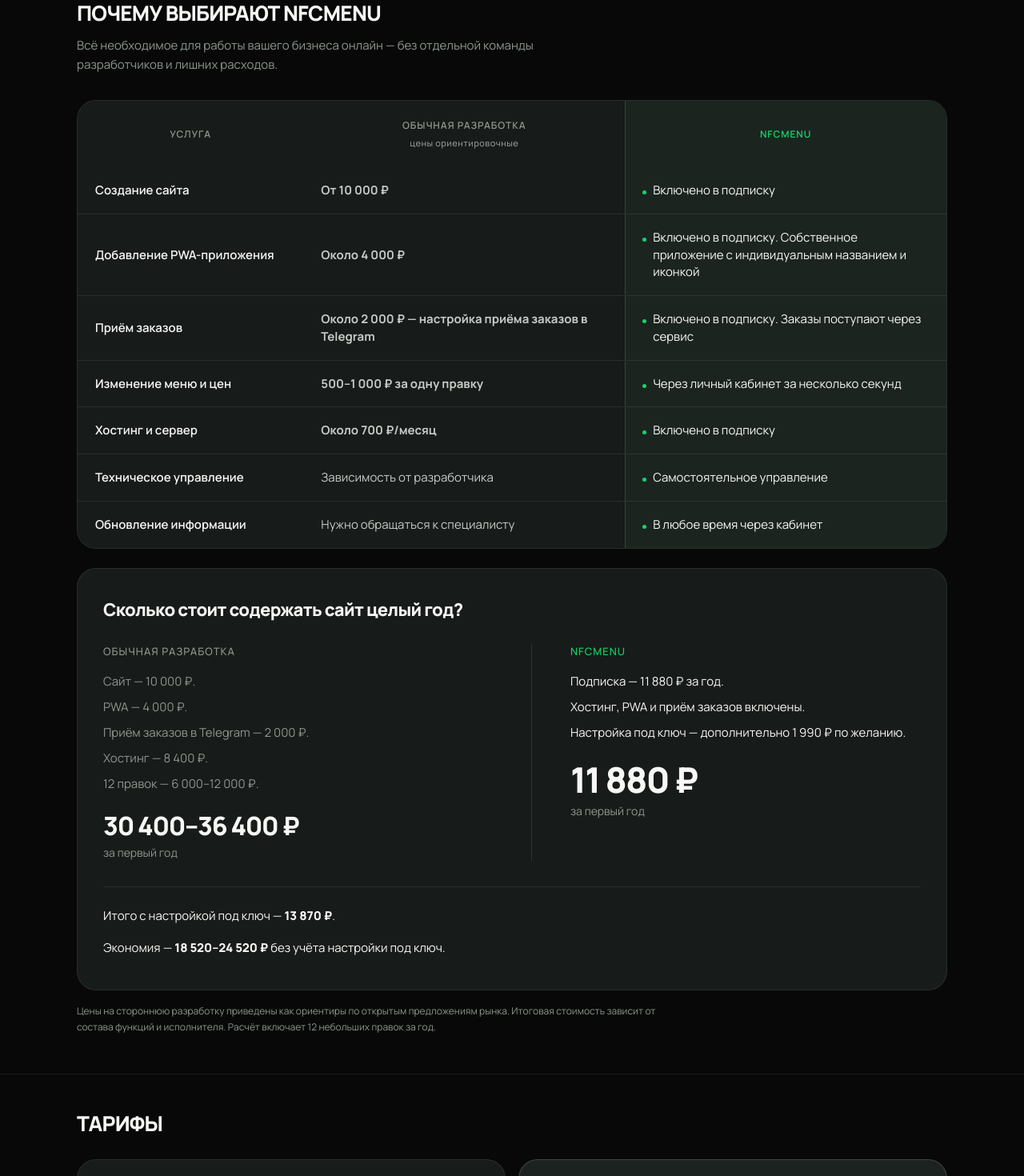
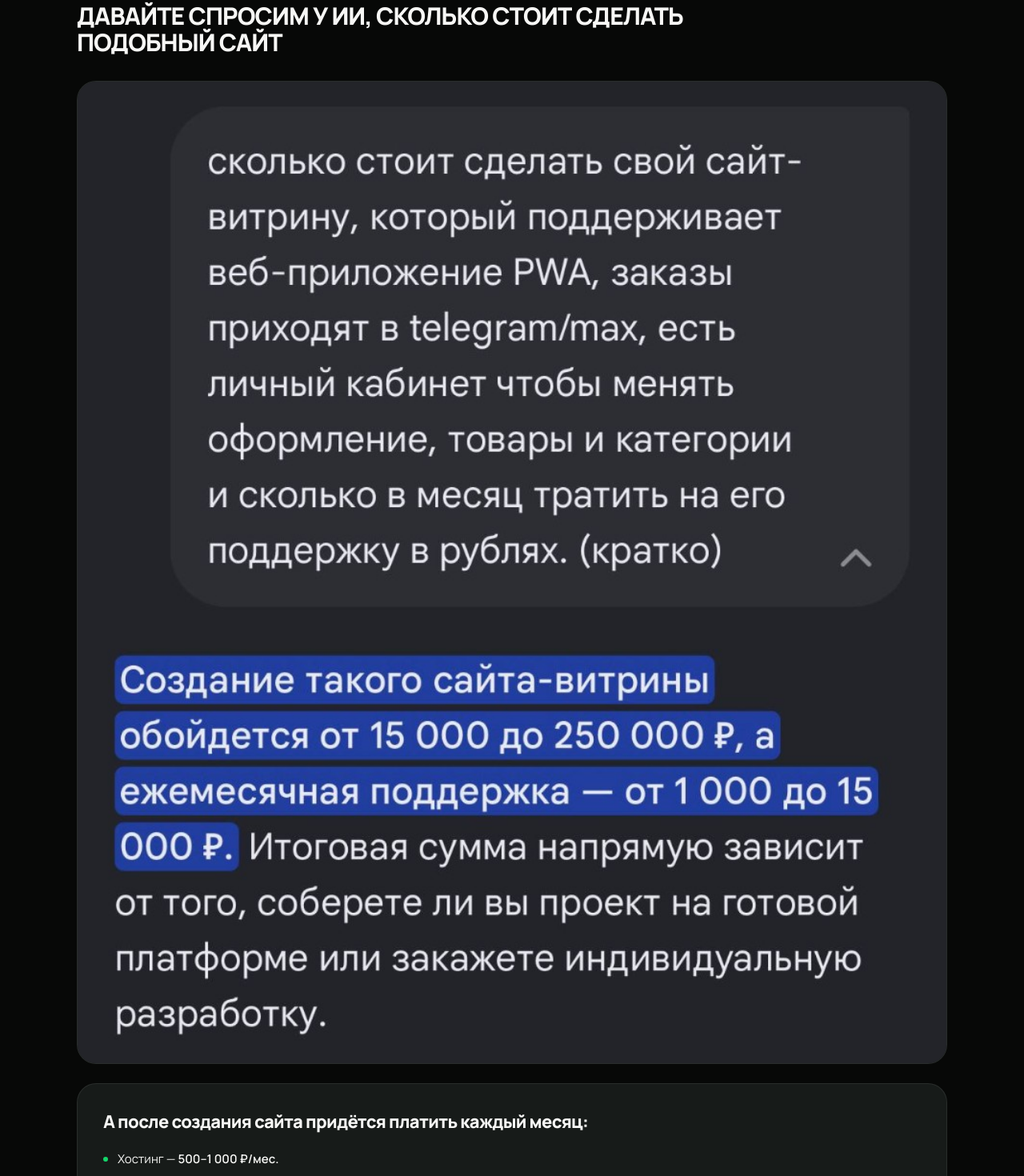
Before and after one commit to artemkrytous2-ux/nfcmrnu, a Next.js app: page / in a window 1280 px wide. Shown: the part 1108-2578 px from the top of the page at 80% size. Built offline with nearby package versions, Linux system fonts and the light colour scheme.

Commit message:
Replace why NFCMENU section with cost comparison

```diff
--- a/src/app/page.tsx
+++ b/src/app/page.tsx
@@ -43,58 +43,6 @@ const subscriptionBenefits = [
 ];
 
 const quarterBenefits = [...subscriptionBenefits];
-
-const comparison = [
-  {
-    service: "Создание сайта",
-    usual: "От 10 000 ₽",
-    nfc: "Включено в подписку",
-    price: true,
-    mark: true,
-  },
-  {
-    service: "Добавление PWA-приложения",
-    usual: "Около 4 000 ₽",
-    nfc: "Включено в подписку. Собственное приложение с индивидуальным названием и иконкой",
-    price: true,
-    mark: true,
-  },
-  {
-    service: "Приём заказов",
-    usual: "Около 2 000 ₽ — настройка приёма заказов в Telegram",
-    nfc: "Включено в подписку. Заказы поступают через сервис",
-    price: true,
-    mark: true,
-  },
-  {
-    service: "Изменение меню и цен",
-    usual: "500–1 000 ₽ за одну правку",
-    nfc: "Через личный кабинет за несколько секунд",
-    price: true,
-    mark: true,
-  },
-  {
-    service: "Хостинг и сервер",
-    usual: "Около 700 ₽/месяц",
-    nfc: "Включено в подписку",
-    price: true,
-    mark: true,
-  },
-  {
-    service: "Техническое управление",
-    usual: "Зависимость от разработчика",
-    nfc: "Самостоятельное управление",
-    price: false,
-    mark: true,
-  },
-  {
-    service: "Обновление информации",
-    usual: "Нужно обращаться к специалисту",
-    nfc: "В любое время через кабинет",
-    price: false,
-    mark: true,
-  },
-];
 
 export default function Home() {
   return (
@@ -180,77 +128,53 @@ export default function Home() {
 
         <section id="why" className="scroll-mt-20 border-t border-line">
           <div className="mx-auto w-full max-w-6xl px-5 py-10 sm:px-8 sm:py-12">
-            <h2 className="text-[26px] leading-none font-extrabold tracking-[-0.03em] uppercase">Почему выбирают NFCMENU</h2>
-            <p className="mt-4 max-w-2xl text-[15px] leading-6 text-muted">
-              Всё необходимое для работы вашего бизнеса онлайн — без отдельной команды разработчиков и лишних расходов.
-            </p>
-            <div className="mt-8">
-              <table className="home-compare">
-                <colgroup>
-                  <col style={{ width: "26%" }} />
-                  <col style={{ width: "37%" }} />
-                  <col style={{ width: "37%" }} />
-                </colgroup>
-                <thead>
-                  <tr>
-                    <th scope="col">Услуга</th>
-                    <th scope="col">
-                      Обычная разработка
-                      <span className="home-compare-caption">цены ориентировочные</span>
-                    </th>
-                    <th scope="col">NFCMENU</th>
-                  </tr>
-                </thead>
-                <tbody>
-                  {comparison.map((row) => (
-                    <tr key={row.service}>
-                      <th scope="row">{row.service}</th>
-                      <td className={row.price ? "home-compare-price" : undefined}>{row.usual}</td>
-                      <td>
-                        {row.mark ? <span className="home-compare-mark">{row.nfc}</span> : row.nfc}
-                      </td>
-                    </tr>
-                  ))}
-                </tbody>
-              </table>
+            <h2 className="max-w-3xl text-[26px] leading-[1.1] font-extrabold tracking-[-0.03em] uppercase sm:text-[30px]">
+              Давайте спросим у ИИ, сколько стоит сделать подобный сайт
+            </h2>
+
+            <figure className="mt-8 overflow-hidden rounded-3xl border border-line bg-card">
+              {/* eslint-disable-next-line @next/next/no-img-element */}
+              <img
+                src="/home/ai-site-cost-dialog.png"
+                alt="Диалог с ИИ: создание сайта-витрины от 15 000 до 250 000 ₽, ежемесячная поддержка от 1 000 до 15 000 ₽"
+                className="block h-auto w-full max-w-full"
+                loading="lazy"
+                decoding="async"
+              />
+            </figure>
+
+            <div className="mt-6 rounded-3xl border border-line bg-card px-5 py-6 sm:px-8 sm:py-8">
+              <h3 className="text-[18px] leading-snug font-extrabold tracking-[-0.03em] sm:text-[22px]">
+                А после создания сайта придётся платить каждый месяц:
+              </h3>
+              <ul className="mt-5 space-y-3 text-[15px] leading-6">
+                <li className="flex gap-3">
+                  <span className="mt-[9px] h-1.5 w-1.5 shrink-0 rounded-full bg-accent" aria-hidden="true" />
+                  <span>
+                    Хостинг — <span className="font-semibold text-foreground">500–1 000 ₽/мес.</span>
+                  </span>
+                </li>
+                <li className="flex gap-3">
+                  <span className="mt-[9px] h-1.5 w-1.5 shrink-0 rounded-full bg-accent" aria-hidden="true" />
+                  <span>
+                    Изменение содержания сайта — ещё{" "}
+                    <span className="font-semibold text-foreground">500–1 000 ₽/мес.</span>
+                  </span>
+                </li>
+              </ul>
+              <p className="mt-5 text-[14px] leading-6 text-muted">
+                Изменения содержания включают добавление новых блюд, изменение цен, создание категорий, изменение
+                иконки приложения и другие правки информации и оформления сайта.
+              </p>
             </div>
 
-            <div className="mt-4 rounded-3xl border border-line bg-card px-6 py-8 sm:mt-6 sm:px-8 sm:py-10">
-              <h3 className="text-[22px] leading-none font-extrabold tracking-[-0.03em]">Сколько стоит содержать сайт целый год?</h3>
-              <div className="mt-8 grid gap-8 lg:grid-cols-2 lg:gap-12">
-                <div>
-                  <p className="text-[13px] font-medium tracking-[0.08em] text-muted uppercase">Обычная разработка</p>
-                  <ul className="mt-4 space-y-2 text-[15px] leading-6 text-muted">
-                    <li>Сайт — 10 000 ₽.</li>
-                    <li>PWA — 4 000 ₽.</li>
-                    <li>Приём заказов в Telegram — 2 000 ₽.</li>
-                    <li>Хостинг — 8 400 ₽.</li>
-                    <li>12 правок — 6 000–12 000 ₽.</li>
-                  </ul>
-                  <p className="mt-6 text-[28px] leading-none font-extrabold tracking-[-0.04em] sm:text-[32px]">30 400–36 400 ₽</p>
-                  <p className="mt-2 text-sm text-muted">за первый год</p>
-                </div>
-                <div className="lg:border-l lg:border-white/10 lg:pl-12">
-                  <p className="text-[13px] font-medium tracking-[0.08em] text-accent uppercase">NFCMENU</p>
-                  <ul className="mt-4 space-y-2 text-[15px] leading-6">
-                    <li>Подписка — 11 880 ₽ за год.</li>
-                    <li>Хостинг, PWA и приём заказов включены.</li>
-                    <li>Настройка под ключ — дополнительно 1 990 ₽ по желанию.</li>
-                  </ul>
-                  <p className="mt-6 text-[36px] leading-none font-extrabold tracking-[-0.04em] sm:text-[44px]">11 880 ₽</p>
-                  <p className="mt-2 text-sm text-muted">за первый год</p>
-                </div>
-              </div>
-              <p className="mt-8 border-t border-line pt-6 text-[15px] leading-6">
-                Итого с настройкой под ключ — <span className="font-extrabold">13 870 ₽</span>.
-              </p>
-              <p className="mt-4 text-[15px] leading-6">
-                Экономия — <span className="font-extrabold">18 520–24 520 ₽</span> без учёта настройки под ключ.
+            <div className="mt-6 rounded-3xl border border-accent/40 bg-accent/10 px-5 py-6 sm:px-8 sm:py-8">
+              <p className="text-[13px] font-medium tracking-[0.12em] text-accent uppercase">С NFCMENU всё проще</p>
+              <p className="mt-3 max-w-2xl text-[18px] leading-snug font-extrabold tracking-[-0.03em] sm:text-[22px]">
+                Сайт, личный кабинет и самостоятельное управление содержанием — за{" "}
+                <span className="text-accent">990 ₽/мес.</span>
               </p>
             </div>
-            <p className="mt-4 max-w-3xl text-[12px] leading-5 text-muted">
-              Цены на стороннюю разработку приведены как ориентиры по открытым предложениям рынка. Итоговая стоимость зависит от состава функций и исполнителя. Расчёт включает 12 небольших правок за год.
-            </p>
           </div>
         </section>
 
```
Also changed, not shown: public/home/ai-site-cost-dialog.png (added).
